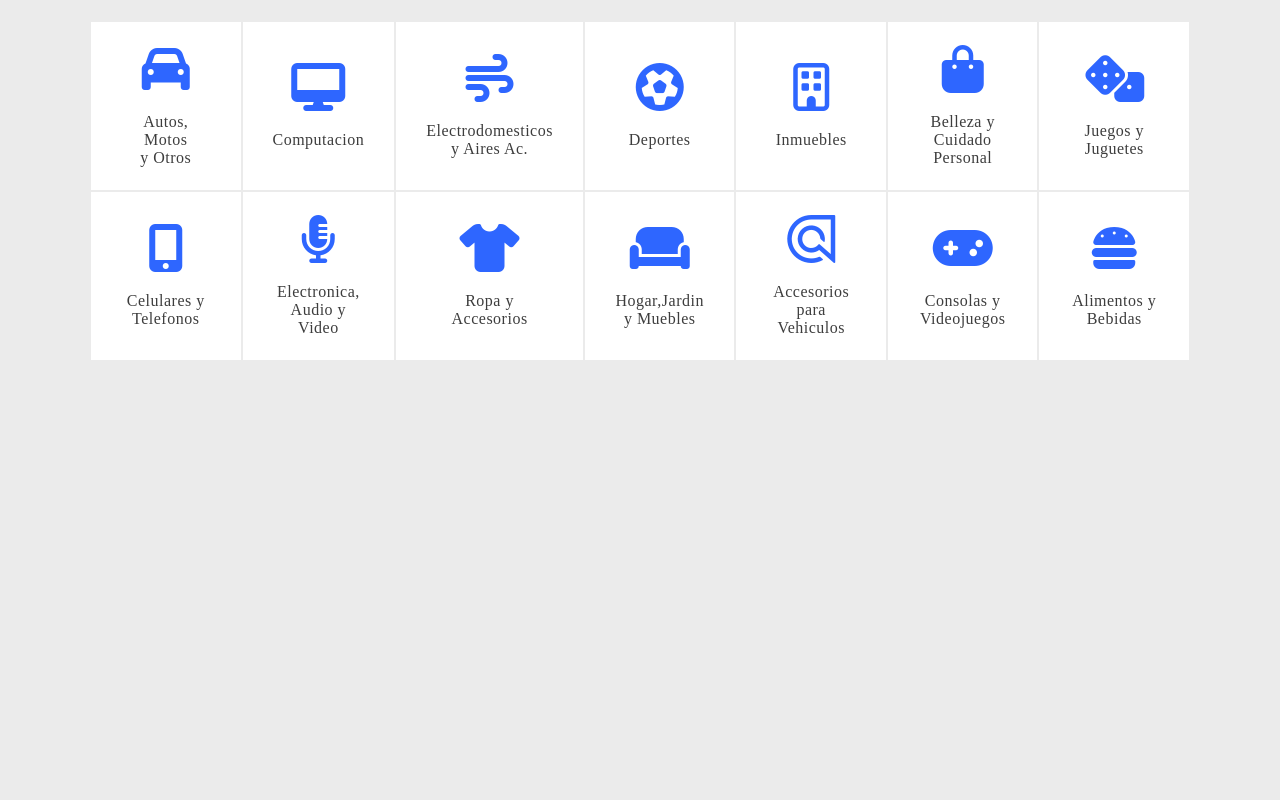
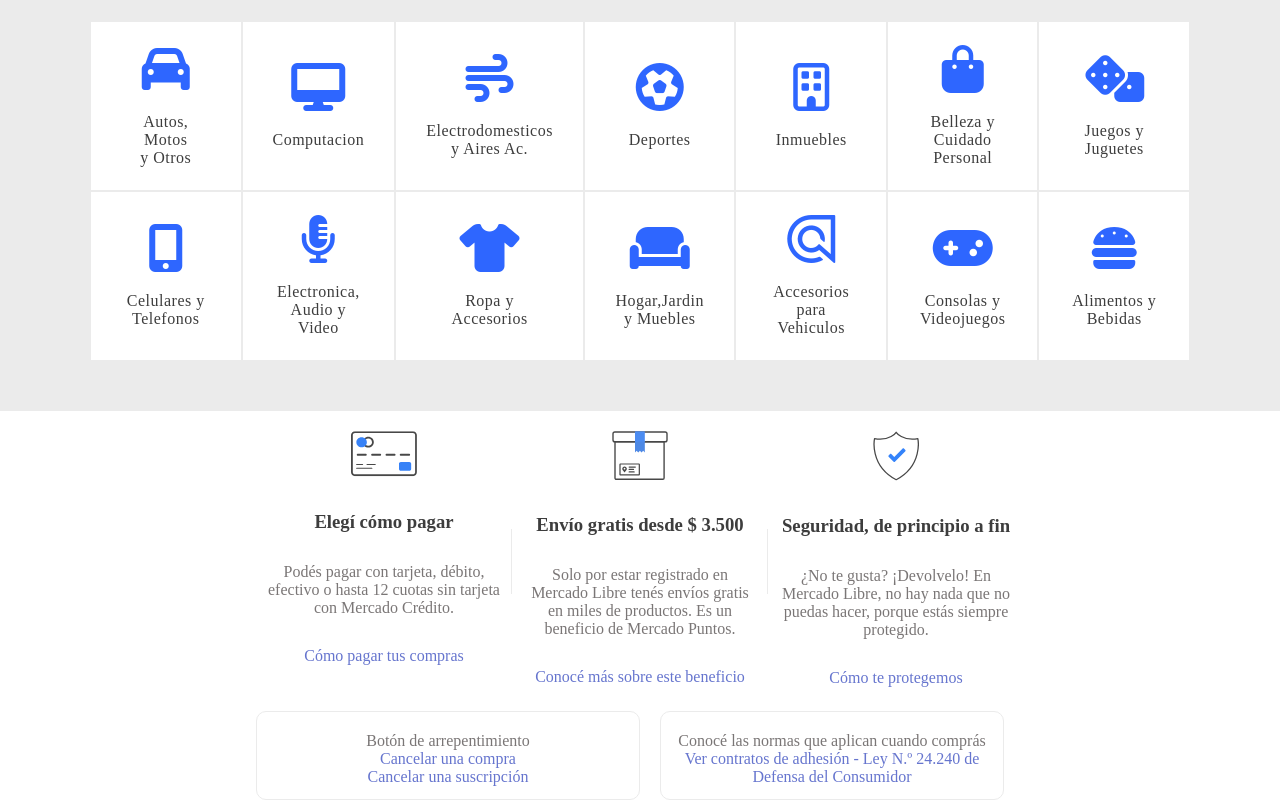
Before and after one commit to ChrisBarrio/ClonMercadoLibre, a plain HTML site: page index.html in a window 1280 px wide. Shown: the part 2133-2933 px from the top of the page. Before the commit the page ends 2494 px from the top, so only its background shows below. Drawn offline with Linux system fonts and the light colour scheme.

Commit message:
commit "se agregò el footer"

```diff
--- a/css/index.css
+++ b/css/index.css
@@ -5,6 +5,7 @@
     --black:#3d3d3d;
     --blue:#2e66ff;
     --lightblue:#6675ce;
+    --greyP:#7a7676;
 }
 
 *{
@@ -22,11 +23,13 @@ body{
 .container-principal{
     display: grid;
     grid-template-columns: 1fr 1fr 1fr ;
-    grid-template-rows: .8fr auto;
+    grid-template-rows: auto;
     grid-template-areas:
         "header header header"
         "main main main";
+
 }
+/* ---------------HEADER---------------------- */
 
 header{
     display: grid;
@@ -99,6 +102,8 @@ header{
     .item-header6 div a:hover{
         color: var(--lightblue);
     }
+
+/* ---------------ACA TERMINA EL HEADER---------------------- */
 
 main{
     display: grid;
@@ -407,3 +412,111 @@ main{
     box-shadow: 0.3125rem 0.3125rem 0.625rem rgba(0,0,0, .3);
 
 }
+/* ------FOOTER------- */
+.foot{
+    display: grid;
+    grid-column: 1/ 4;
+    grid-template-columns: repeat(10,1fr);
+    grid-template-rows: auto ;
+    justify-content: center;
+    background-color:#fff;
+    margin: 50px 0;
+
+}
+    .foot div{
+        background-color: #fff;
+        padding: 20px 10px 10px 10px;
+    }
+
+    .foot div img{
+        margin: 0;
+    }
+    .foot div h3{
+        margin: 30px 0 0 0;
+        color: var(--black);
+    }
+    .foot div p{
+        margin: 30px 0 20px 0;
+        color: var(--greyP);
+    }
+    .foot div a{
+        text-decoration: none;
+        color: var(--lightblue);
+    }
+    .itemFoot1{
+        grid-column: 3/5;
+        display: block;
+        text-align: center;
+        justify-content: center;
+        position: relative;
+        height: 300px;
+    }
+     .itemFoot1::after{
+        content: "";
+        display: block;
+        height: 65px;
+        width: 1px;
+        margin-top: -32.5px;
+        position: absolute;
+        top: 50%;
+        right: 0;
+        background-color: var(--lightGrey);
+     }
+    .itemFoot2{
+        grid-column: 5/7;
+        display: block;
+        text-align: center;
+        position: relative;
+        height: 300px;
+    }
+    .itemFoot2::after{
+        content: "";
+        display: block;
+        height: 65px;
+        width: 1px;
+        margin-top: -32.5px;
+        position: absolute;
+        top: 50%;
+        right: 0;
+        background-color: var(--lightGrey);
+     }
+    .itemFoot3{
+    grid-column: 7/9;
+    display: block;
+    text-align: center;
+    height: 300px;
+}
+.itemFoot4{
+    grid-row: 2/3;
+    grid-column: 3/6;
+    display: block;
+    text-align: center;
+    height: 88.6px;
+    border: 1px solid var(--lightGrey);
+    border-radius: 10px;
+}
+.itemFoot5{
+    grid-row: 2/3;
+    grid-column:6/9;
+    display: block;
+    text-align: center;
+    height: 88.6px;
+    margin: 0 20px;
+    padding: 16px;
+    border: 1px solid var(--lightGrey);
+    border-radius: 10px;
+}
+
+
+.itemFoot4 .btn-arrep,
+.itemFoot5 .btn-arrep
+{
+    margin:0;
+}
+.itemFoot4 .btn-a,
+.itemFoot5 .btn-a
+{
+    margin: 0;
+    text-decoration: none;
+    color: var(--lightblue);
+}
--- a/index.html
+++ b/index.html
@@ -44,6 +44,7 @@
             <section class="container-carrousel-p">
                 <img src="./img/banner-mercadolibre.jpg" alt="banner">
             </section>
+
             <section class="container-mediosDepago">
                 <div class="contenedor-pagos">
                     <img src="./img/medios de pago iconos/credit-card.svg" alt="">
@@ -71,6 +72,7 @@
                     </div>
                 </div>
             </section>
+
             <section class="container-ultVisita">
                 <!-- Accesorios para bicicletas -->
                     <div class="contenedor-titulo-controles">
@@ -248,6 +250,7 @@
                     <button role="button" id="flecha-derecha-ofertas" class="flecha-derecha"><i class="fas fa-angle-right"></i></button>
                 </div>
             </section>
+
             <section class="container-MercadoPuntos" >
                 <div class="titulo-container">
                     <h2>Beneficios de Mercado Puntos</h2>
@@ -259,6 +262,7 @@
                         <img src="./img/beneficiosMercadoPuntos/paramount-widget-mla@2x.jpg" alt="paramount+">
                 </div>
             </section>
+
             <section class="container-descubri">
                 <div class="item1">
                     <div class="itemInt">
@@ -277,6 +281,8 @@
                       <img src="./img/descubri/aireacondicionado.jpg" alt="barbijo">
                 </div>
             </section>
+
+            <!-- GRILLA -->
             <section class="container-grilla">
                 <h2>Categorías populares</h2>
                 <div class="grilla">
@@ -338,8 +344,39 @@
                     </div>
                 </div>
             </section>
+
+            <section class="foot">
+                <div class="itemFoot1">
+                    <img src="./img/footer/payment.svg" alt="payment">
+                    <h3>Elegí cómo pagar</h3>
+                    <p>Podés pagar con tarjeta, débito, efectivo o hasta 12 cuotas sin tarjeta con Mercado Crédito.</p>
+                    <p><a href="#">Cómo pagar tus compras</a></p>
+                </div>
+                <div class="itemFoot2">
+                    <img src="./img/footer/shipping.svg" alt="shipping">
+                    <h3>Envío gratis desde $ 3.500</h3>
+                    <p>Solo por estar registrado en Mercado Libre tenés envíos gratis en miles de productos. Es un beneficio de Mercado Puntos.</p>
+                    <p><a href="#">Conocé más sobre este beneficio</a></p>
+                </div>
+                <div class="itemFoot3">
+                    <img src="./img/footer/protected.svg" alt="protected" height="50">
+                    <h3>Seguridad, de principio a fin</h3>
+                    <p>¿No te gusta? ¡Devolvelo! En Mercado Libre, no hay nada que no puedas hacer, porque estás siempre protegido.</p>
+                    <p><a href="#">Cómo te protegemos</a></p>
+                </div>
+                <div class="itemFoot4">
+                    <p class="btn-arrep">Botón de arrepentimiento</p>
+                    <p class="btn-a"><a href="#">Cancelar una compra</a></p>
+                    <p class="btn-a"><a href="#">Cancelar una suscripción</a></p>
+                </div>
+                <div class="itemFoot5">
+                    <p class="btn-arrep">Conocé las normas que aplican cuando comprás</p>
+                    <p class="btn-a"><a href="#">Ver contratos de adhesión - Ley N.º 24.240 de Defensa del Consumidor</a></p>
+                </div>
+            <section>
         </main>
     </div>
+    <!-- FOOTER -->
 <script src="./js/main.js"></script>
 </body>
 </html>
```
Also changed, not shown: img/footer/payment.svg (added), img/footer/protected.svg (added), img/footer/shipping.svg (added).
